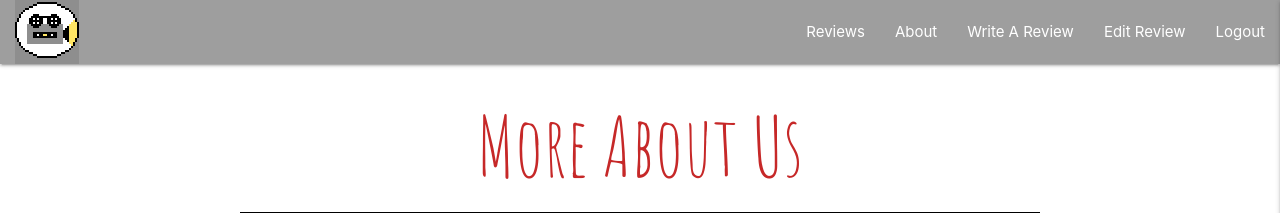
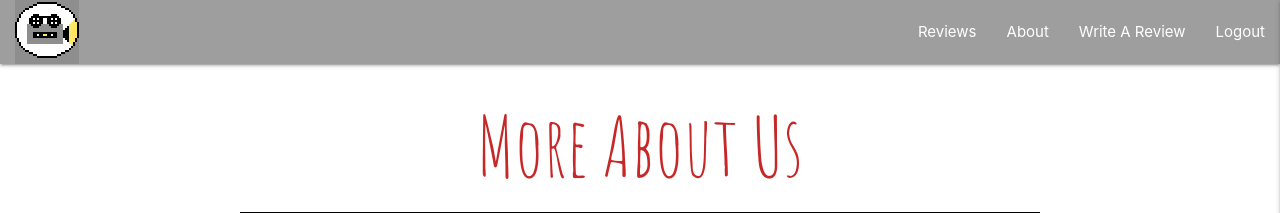
Before and after one commit to Code-Institute-Submissions/movie-db-ms3, a Flask app: page /about in a window 1280 px wide. Shown: the top 213 px of the page. Run offline with Flask 2, Linux system fonts and the light colour scheme; the visitor is signed in with stand-in values (Sample User, id 1); some libraries are stand-ins or nearby versions.

Commit message:
remove edit review from navbar

```diff
--- a/templates/base.html
+++ b/templates/base.html
@@ -23,7 +23,6 @@
                     <li><a href="{{ url_for('about') }}">About</a></li>
                     {% if session.user %}
                     <li><a href="{{ url_for('add_review') }}">Write A Review</a></li>
-                    <li><a href="#">Edit Review</a></li>
                     <li><a href="{{ url_for('logout') }}">Logout</a></li>
                     {% else %}
                     <li><a href="{{ url_for('login') }}">Login</a></li>
@@ -39,7 +38,6 @@
     <li><a href="{{ url_for('about') }}">About</a></li>
     {% if session.user %}
     <li><a href="{{ url_for('add_review') }}">Write A Review</a></li>
-    <li><a href="#">Edit Review</a></li>
     <li><a href="{{ url_for('logout') }}">Logout</a></li>
     {% else %}
     <li><a href="{{ url_for('login') }}">Login</a></li>
```
